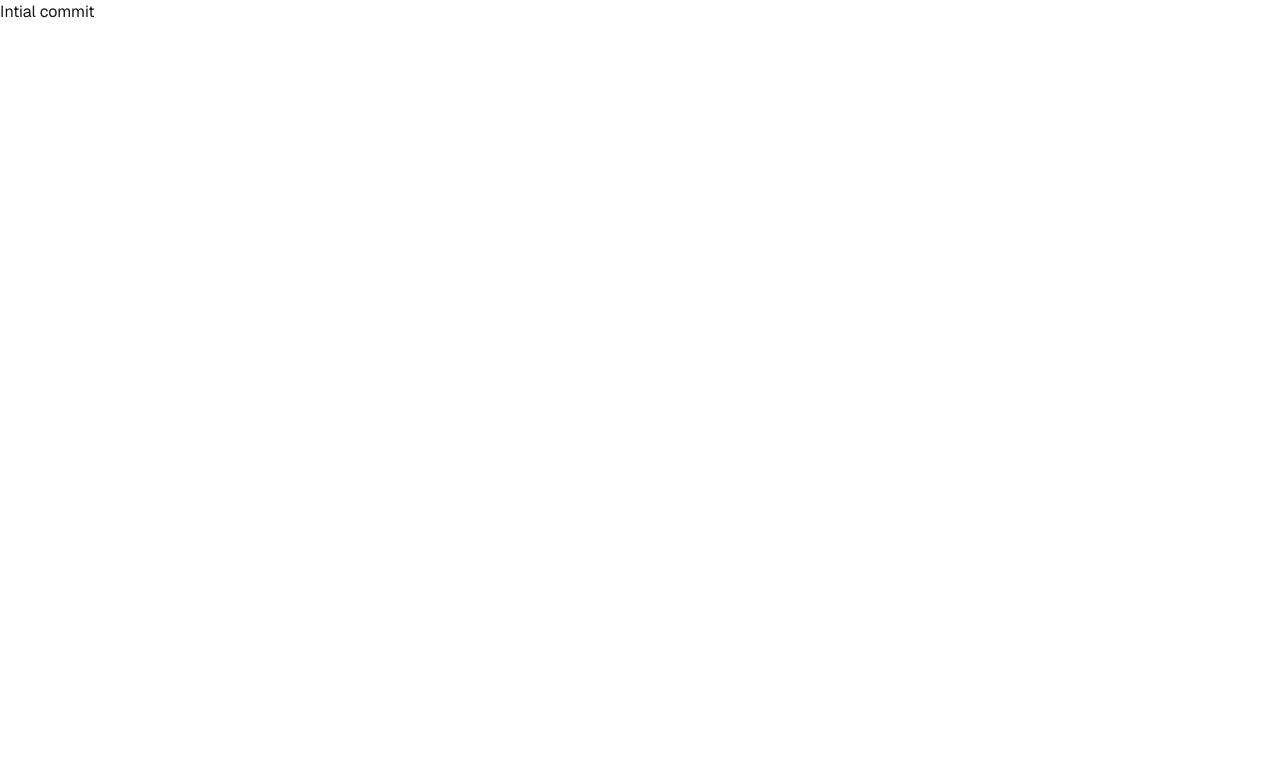
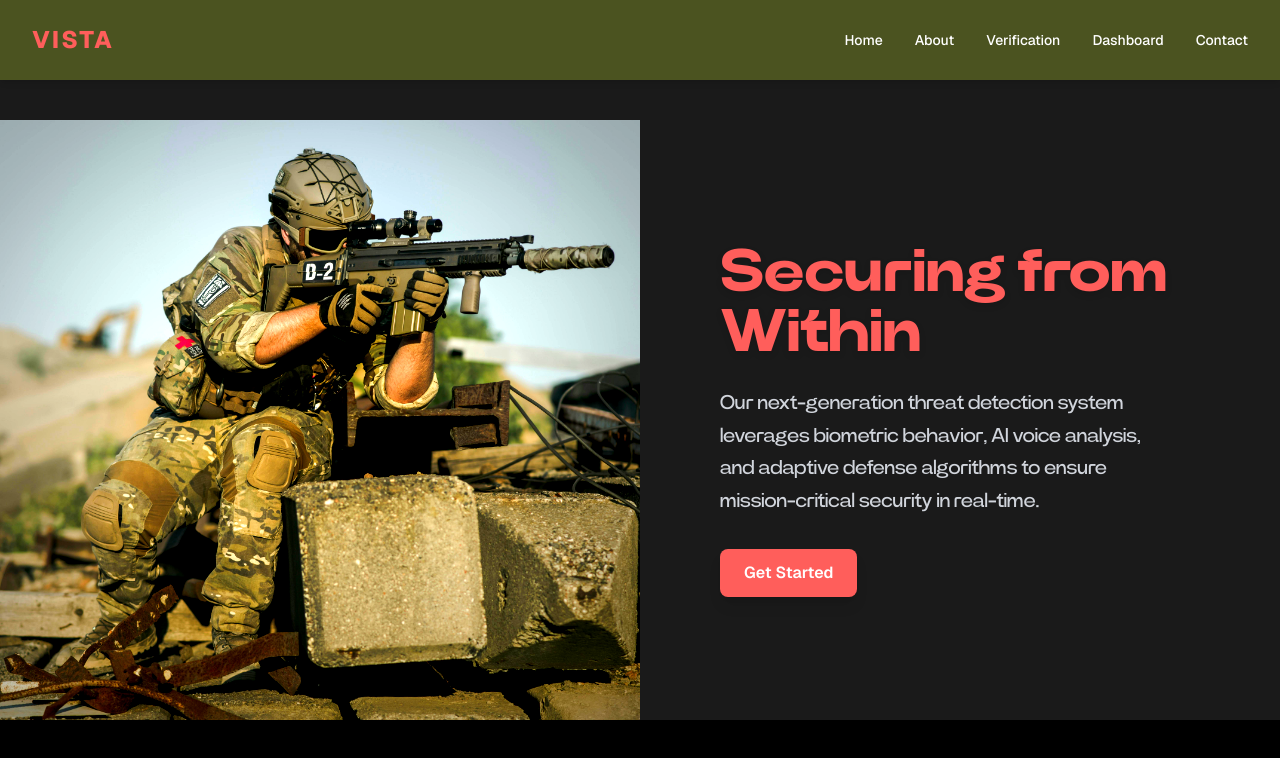
Before and after one commit to NIVISH24/VISTA, a Next.js app in the folder client-admin/vista_frontend/: page / in a window 1280 px wide. Shown: the top 758 px of the page. Built offline with nearby package versions, Linux system fonts and the light colour scheme.

Commit message:
Updated Hero section

```diff
--- a/client-admin/vista_frontend/app/page.js
+++ b/client-admin/vista_frontend/app/page.js
@@ -1,5 +1,11 @@
+import Navbar from "@/components/Navbar";
+import Hero from "@/components/Hero";
+
 export default function Home() {
   return (
-    <h1>Intial commit</h1>
+    <div className="bg-black min-h-screen flex flex-col">
+      <Navbar />
+      <Hero/>
+    </div>
   );
 }
--- /dev/null
+++ b/client-admin/vista_frontend/components/Hero.jsx
@@ -0,0 +1,43 @@
+"use client";
+
+import Image from "next/image";
+import { useRouter } from "next/navigation";
+import SoldierImg from "../public/soldier.jpg";
+
+export default function HeroSection() {
+  const router = useRouter();
+
+  return (
+    <section className="flex flex-col md:flex-row w-full min-h-[calc(100vh-5rem)] pt-30 font-geist bg-[#1a1a1a]">
+      {/* Left Image Section */}
+      <div className="md:w-1/2 w-full relative min-h-[300px] md:min-h-0">
+        <Image
+          src={SoldierImg}
+          alt="Soldier"
+          layout="fill"
+          objectFit="cover"
+          className="brightness-110 saturate-150 contrast-125"
+          priority
+        />
+      </div>
+
+      {/* Right Text Section */}
+      <div className="md:w-1/2 w-full bg-[#1a1a1a] text-white flex flex-col justify-center px-8 md:px-16 lg:px-20 py-10">
+        <h1 className="text-4xl md:text-5xl lg:text-6xl font-extrabold text-[#FF5E5B] drop-shadow-md font-pg">
+          Securing from Within
+        </h1>
+        <p className="mt-6 text-lg md:text-xl leading-relaxed text-gray-300 max-w-[90%] font-pg">
+          Our next-generation threat detection system leverages biometric behavior, AI voice analysis, and adaptive defense algorithms to ensure mission-critical security in real-time.
+        </p>
+        <div className="mt-8">
+          <button
+            onClick={() => router.push("/dashboard")}
+            className="px-6 py-3 bg-[#FF5E5B] text-white font-semibold rounded-lg hover:bg-red-600 transition duration-300 shadow-lg"
+          >
+            Get Started
+          </button>
+        </div>
+      </div>
+    </section>
+  );
+}
```
Also changed, not shown: client-admin/vista_frontend/public/soldier.jpg (added).
